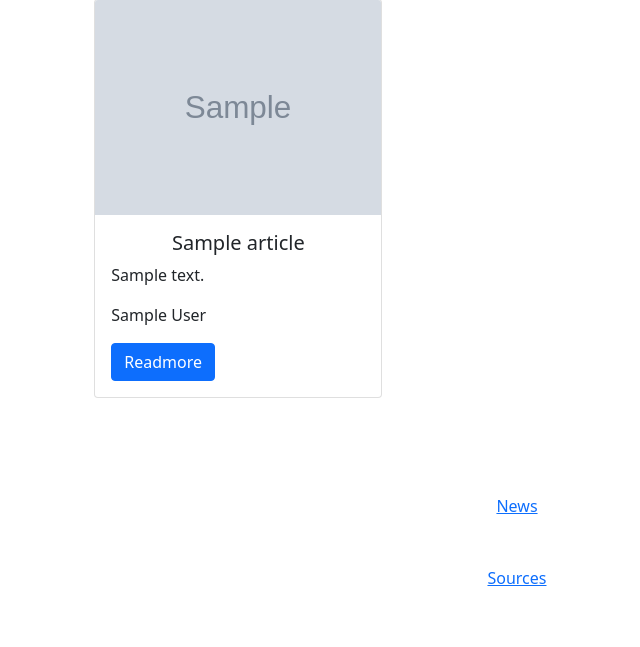
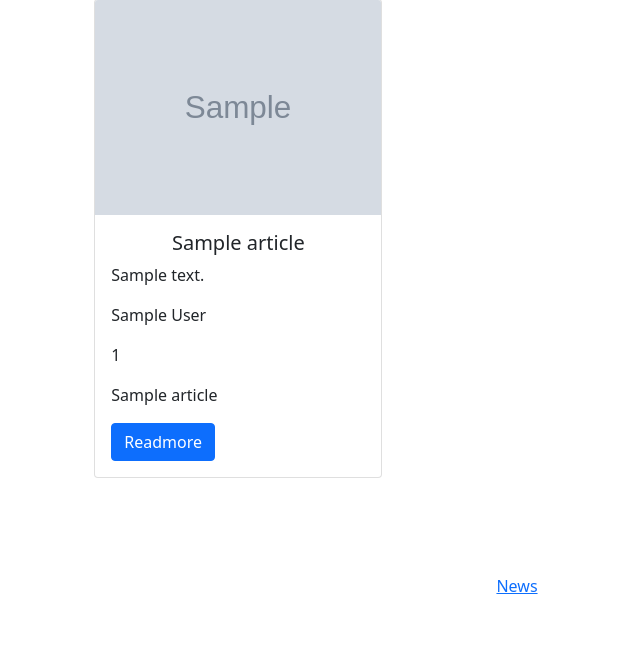
Before and after one commit to paulmunyao/Daily-Dossier-News, a Flask app: page /news in a window 1280 px wide. Shown: the part 138-785 px from the top of the page, without its empty margins (123-763 px from the left). Before the commit the page ends 724 px from the top, so only its background shows below. Run offline with Flask 2, Linux system fonts and the light colour scheme; grey boxes marked "Sample" are stand-in pictures; a database or web service that is not in the repository returns one stand-in record (values such as "Sample title"); data that the repository does not hold is empty.

Commit message:
Add to news to display namee and id

```diff
--- a/app/templates/news.html
+++ b/app/templates/news.html
@@ -25,6 +25,8 @@
                             <h5 class="card-title text-center">{{news.title}}</h5>
                             <p class="card-text">{{news.description}}</p>
                             <p class="card-text">{{news.author}}</p>
+                            <p class="card-text">{{news.id}}</p>
+                            <p class="card-text">{{news.name}}</p>
                             <a href="{{news.url}}" class="btn btn-primary">Readmore</a>
                         </div>
                     </div>
```
